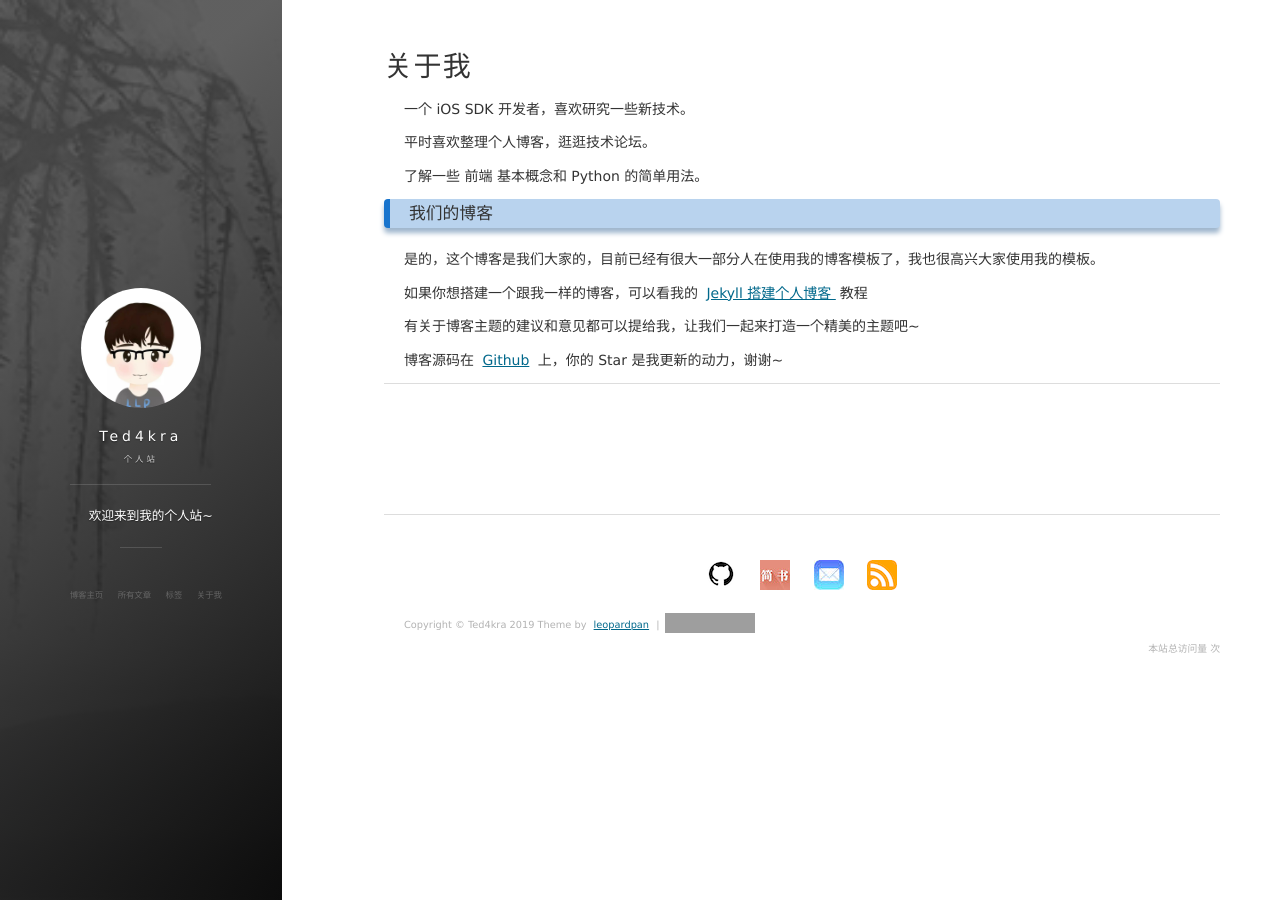
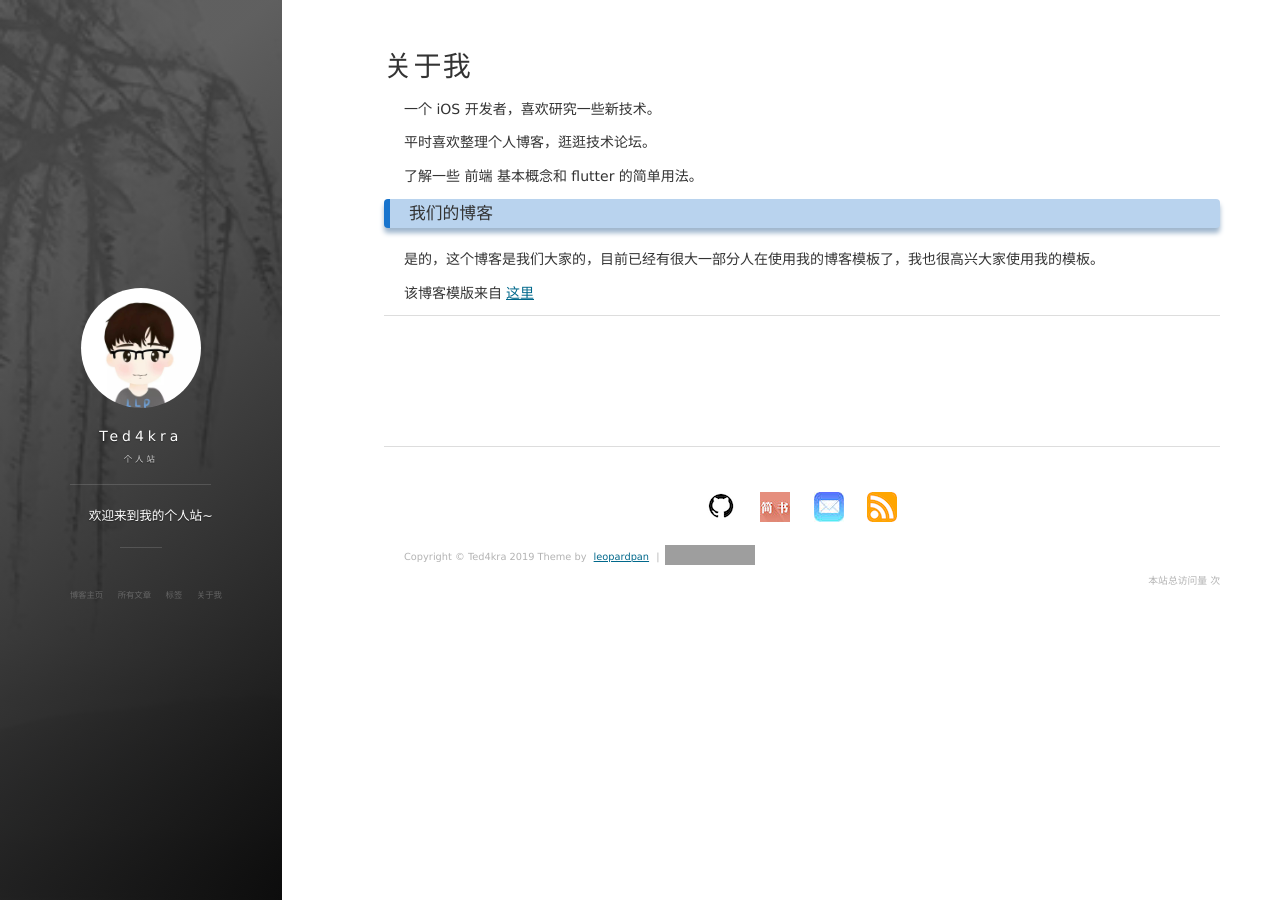
Before and after one commit to Ted4kra/Ted4kra.github.io, a Jekyll site: the page built from about.md, in a window 1280 px wide. Built offline with Jekyll 4.4.1, drawn with Linux system fonts in a browser that asks for light colours; nearby versions of some CDN libraries; comment, search, counter and statistics services are not loaded; grey boxes are pictures that could not be loaded.

Commit message:
更改about Me

```diff
--- a/about.md
+++ b/about.md
@@ -3,11 +3,11 @@ layout: page
 title: 关于我
 ---
 
-一个 iOS SDK 开发者，喜欢研究一些新技术。
+一个 iOS 开发者，喜欢研究一些新技术。
 <p>
 平时喜欢整理个人博客，逛逛技术论坛。
 <p>
-了解一些 前端 基本概念和 Python 的简单用法。
+了解一些 前端 基本概念和 flutter 的简单用法。
 
 <p>
 
@@ -19,21 +19,7 @@ title: 关于我
 
 <p>
 
-如果你想搭建一个跟我一样的博客，可以看我的
-<a href="/2016/10/jekyll_tutorials1/"> Jekyll 搭建个人博客 </a>
-教程
-
-<p>
-
-有关于博客主题的建议和意见都可以提给我，让我们一起来打造一个精美的主题吧~
-
-<p>
-
-博客源码在 <a target="_blank" href='https://github.com/leopardpan/leopardpan.github.io/'>Github</a> 上，你的 Star 是我更新的动力，谢谢~
-
-<p>
-
-<p>
+该博客模版来自<a target="_blank" href='https://github.com/leopardpan/leopardpan.github.io'>这里</a>
 
 <p>
 
```
